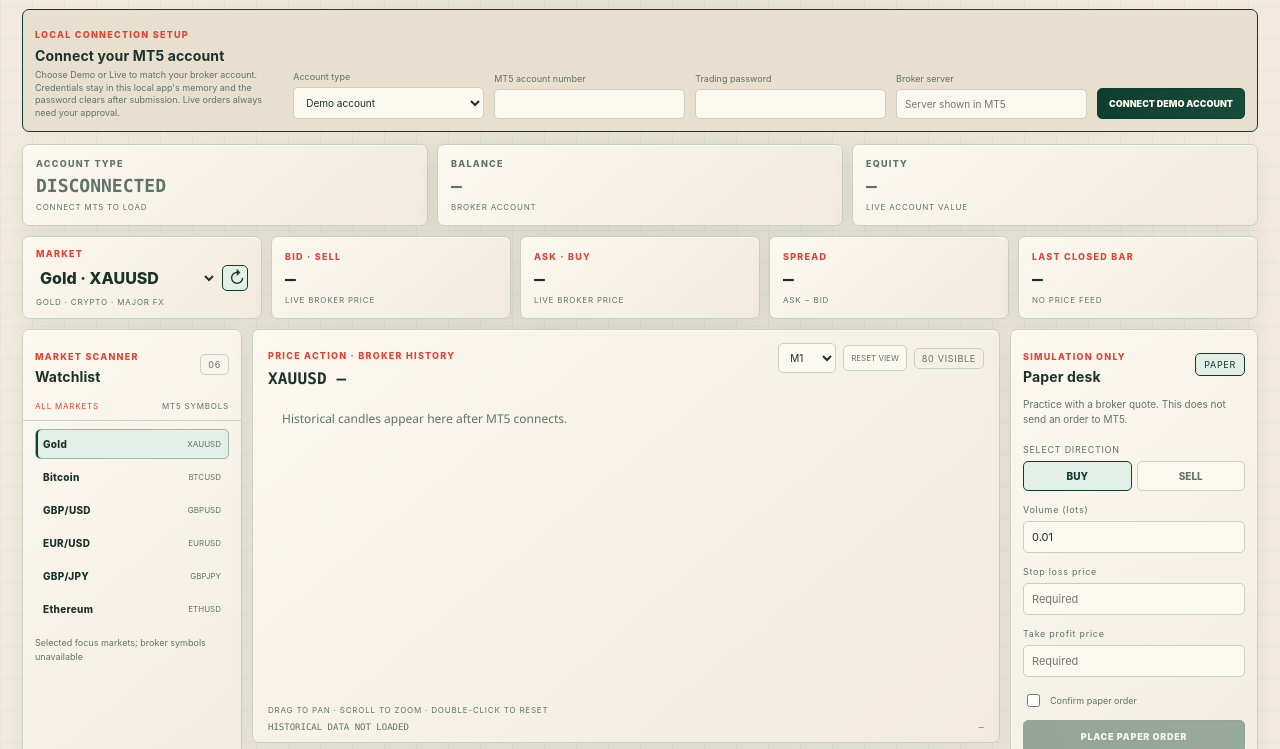
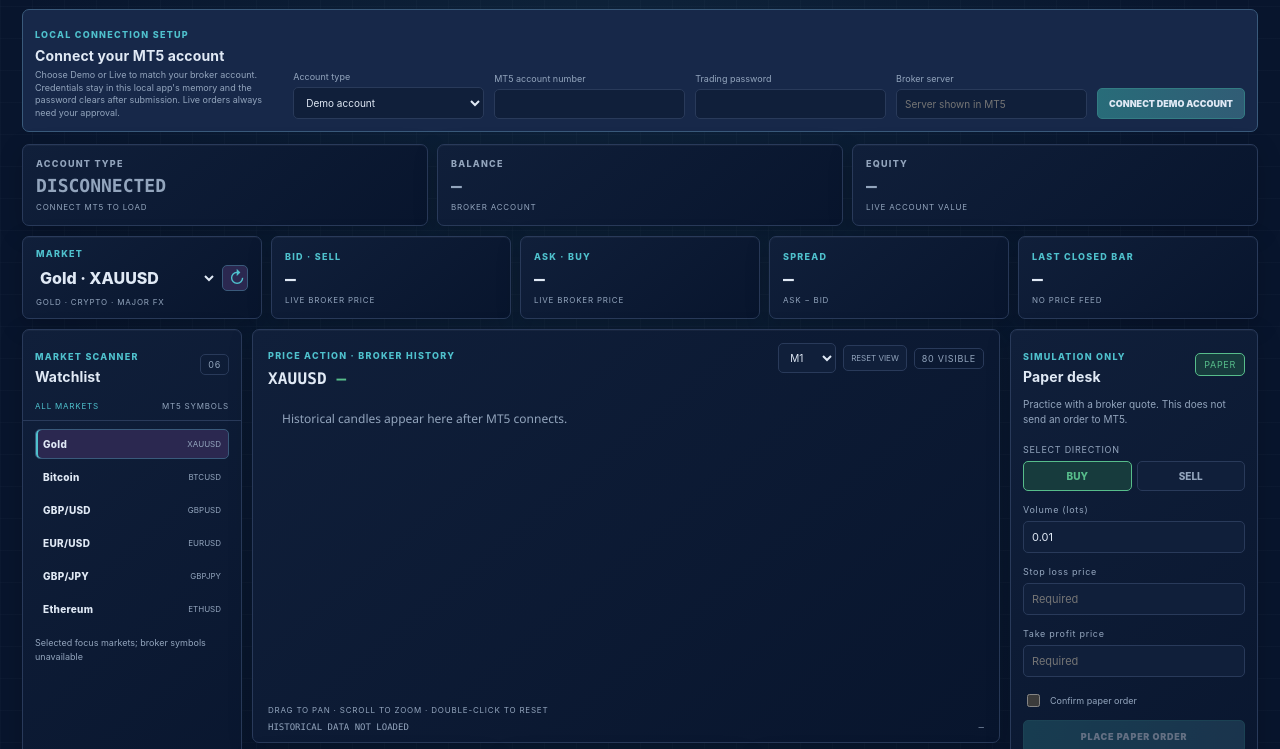
Before and after one commit to bbhabeshan-source/habetrad, a plain HTML site: page static/index.html in a window 1280 px wide. Shown: the part 122-871 px from the top of the page. Drawn offline with Linux system fonts and the light colour scheme; no server answers.

Commit message:
feat: add Hub logo and subdued navy theme
Use the supplied mark in the header and favicon, and soften the dashboard with a navy palette and muted teal, green, and purple accents.

Co-authored-by: Copilot <223556219+Copilot@users.noreply.github.com>

```diff
--- a/static/app.js
+++ b/static/app.js
@@ -511,7 +511,7 @@ function drawChart() {
   const mutedColor = palette.getPropertyValue("--muted").trim();
   const lineColor = palette.getPropertyValue("--line").trim();
   const greenColor = palette.getPropertyValue("--green").trim();
-  const vermilionColor = palette.getPropertyValue("--vermilion").trim();
+  const downColor = palette.getPropertyValue("--red").trim();
 
   const bounds = chart.getBoundingClientRect();
   const ratio = window.devicePixelRatio || 1;
@@ -571,7 +571,7 @@ function drawChart() {
     const x = left + index * step + step / 2;
     const candleWidth = Math.max(1, Math.min(9, step * 0.62));
     const rising = bar.close >= bar.open;
-    const color = rising ? greenColor : vermilionColor;
+    const color = rising ? greenColor : downColor;
     context.strokeStyle = color;
     context.fillStyle = color;
     context.lineWidth = Math.max(1, Math.min(2, step * 0.15));
--- a/static/styles.css
+++ b/static/styles.css
@@ -1,22 +1,19 @@
 :root {
-  color-scheme: light;
-  --bone: #f2ebdd;
-  --bone-light: #fbf8f0;
-  --bone-shade: #e8dfcf;
-  --bottle-green: #0f3d2e;
-  --bottle-green-soft: #e3eee7;
-  --vermilion: #e34234;
-  --vermilion-soft: #fbe7e2;
-  --background: var(--bone);
-  --panel: var(--bone-light);
-  --panel-raised: var(--bone-shade);
-  --line: #c9d0c4;
-  --line-bright: var(--bottle-green);
-  --text: #1b332a;
-  --muted: #60736a;
-  --accent: var(--vermilion);
-  --green: var(--bottle-green);
-  --red: var(--vermilion);
+  color-scheme: dark;
+  --background: #08152d;
+  --panel: #101f3a;
+  --panel-raised: #172849;
+  --green: #57bd8b;
+  --green-soft: #173b3d;
+  --red: #d47d91;
+  --red-soft: #3a273a;
+  --teal: #4fc1cd;
+  --purple: #9277db;
+  --purple-soft: #2b2850;
+  --line: #293a5a;
+  --line-bright: #3a5a7b;
+  --text: #e0e9f5;
+  --muted: #93a5bd;
 }
 
 * { box-sizing: border-box; }
@@ -27,9 +24,9 @@ body {
   margin: 0;
   color: var(--text);
   background:
-    radial-gradient(ellipse at 48% -15%, rgba(15, 61, 46, 0.08), transparent 38rem),
-    linear-gradient(rgba(15, 61, 46, .035) 1px, transparent 1px),
-    linear-gradient(90deg, rgba(15, 61, 46, .035) 1px, transparent 1px),
+    radial-gradient(ellipse at 48% -15%, rgba(79, 193, 205, .09), transparent 38rem),
+    linear-gradient(rgba(177, 201, 228, .025) 1px, transparent 1px),
+    linear-gradient(90deg, rgba(177, 201, 228, .025) 1px, transparent 1px),
     var(--background);
   background-size: auto, 32px 32px, 32px 32px, auto;
   font-family: Inter, "Segoe UI", sans-serif;
@@ -41,7 +38,8 @@ button { cursor: pointer; }
 .topbar { height: 50px; display: flex; align-items: center; justify-content: space-between; gap: 20px; margin-bottom: 14px; }
 .brand { display: flex; align-items: center; gap: 10px; color: var(--text); text-decoration: none; font-size: 15px; font-weight: 900; letter-spacing: .14em; }
 .brand small { display: block; margin-top: 3px; color: var(--muted); font-size: 8px; letter-spacing: .2em; }
-.brand-mark { display: grid; width: 34px; height: 34px; place-items: center; border: 1px solid var(--vermilion); border-radius: 9px; color: var(--vermilion); background: var(--bone-light); box-shadow: 0 0 18px rgba(227,66,52,.16); }
+.brand-mark { position: relative; display: block; width: 42px; height: 42px; flex: none; overflow: hidden; border: 1px solid rgba(79,193,205,.55); border-radius: 10px; background: var(--background); box-shadow: 0 0 16px rgba(79,193,205,.12); }
+.brand-mark img { position: absolute; top: -4px; left: -15px; width: 72px; height: 72px; max-width: none; object-fit: cover; }
 .topbar-center, .topbar-right { display: flex; align-items: center; gap: 12px; }
 .topbar-center { min-width: 0; }
 .connection { color: var(--muted); font-size: 11px; }
@@ -50,40 +48,40 @@ button { cursor: pointer; }
 .live-dot.connected { background: var(--green); box-shadow: 0 0 11px var(--green); }
 .clock { color: var(--muted); font: 11px ui-monospace, Consolas, monospace; }
 .lock-badge, .disabled-badge, .paper-badge, .count-badge { border: 1px solid var(--line); border-radius: 5px; padding: 5px 8px; color: var(--muted); font-size: 9px; letter-spacing: .08em; white-space: nowrap; }
-.lock-badge { border-color: var(--vermilion); color: #a52e24; background: var(--vermilion-soft); }
-.paper-badge { border-color: var(--bottle-green); color: var(--green); background: var(--bottle-green-soft); }
-.notice { margin: 0 0 12px; border: 1px solid var(--vermilion); border-radius: 7px; padding: 10px 13px; color: #8f2f25; background: var(--vermilion-soft); font-size: 12px; }
+.lock-badge { border-color: var(--red); color: #e5a1ad; background: var(--red-soft); }
+.paper-badge { border-color: var(--green); color: var(--green); background: var(--green-soft); }
+.notice { margin: 0 0 12px; border: 1px solid var(--red); border-radius: 7px; padding: 10px 13px; color: #e3b2bb; background: var(--red-soft); font-size: 12px; }
 .connect-panel { display: grid; grid-template-columns: minmax(170px, 1.3fr) repeat(4, minmax(110px, 1fr)) auto; align-items: end; gap: 10px; margin-bottom: 12px; border: 1px solid var(--line-bright); border-radius: 7px; padding: 12px; background: var(--panel-raised); }
 .connect-panel[hidden] { display: none; }
 .connect-panel h2 { margin-top: 5px; }
 .connect-panel p { margin: 5px 0 0; color: var(--muted); font-size: 9px; line-height: 1.4; }
 .connect-panel label { display: grid; gap: 5px; color: var(--muted); font-size: 9px; }
-.connect-panel input, .connect-panel select { min-width: 0; width: 100%; border: 1px solid var(--line); border-radius: 5px; padding: 8px; color: var(--text); background: var(--bone-light); font-size: 10px; }
-.connect-panel input:focus, .connect-panel select:focus { border-color: var(--vermilion); outline: none; }
-.connect-panel button { border: 1px solid var(--bottle-green); border-radius: 5px; padding: 9px 11px; color: var(--bone-light); background: linear-gradient(100deg, var(--bottle-green), #174c3a); font-size: 9px; font-weight: 900; white-space: nowrap; }
+.connect-panel input, .connect-panel select { min-width: 0; width: 100%; border: 1px solid var(--line); border-radius: 5px; padding: 8px; color: var(--text); background: var(--panel); font-size: 10px; }
+.connect-panel input:focus, .connect-panel select:focus { border-color: var(--teal); outline: none; }
+.connect-panel button { border: 1px solid #337c83; border-radius: 5px; padding: 9px 11px; color: var(--text); background: linear-gradient(100deg, #286c79, #315c75); font-size: 9px; font-weight: 900; white-space: nowrap; }
 .connect-panel button:disabled { opacity: .5; cursor: wait; }
 .connect-actions { display: flex; align-items: center; gap: 7px; }
-.connect-panel .connect-cancel { border-color: var(--line); color: var(--muted); background: var(--bone-light); }
-.switch-account { border: 1px solid var(--line-bright); border-radius: 5px; padding: 7px 9px; color: var(--green); background: var(--bottle-green-soft); font-size: 9px; font-weight: 800; letter-spacing: .04em; }
-.switch-account:hover { border-color: var(--vermilion); color: var(--text); }
+.connect-panel .connect-cancel { border-color: var(--line); color: var(--muted); background: var(--panel); }
+.switch-account { border: 1px solid var(--line-bright); border-radius: 5px; padding: 7px 9px; color: var(--teal); background: var(--purple-soft); font-size: 9px; font-weight: 800; letter-spacing: .04em; }
+.switch-account:hover { border-color: var(--teal); color: var(--text); }
 .account-strip { display: grid; grid-template-columns: repeat(3, minmax(0, 1fr)); gap: 9px; margin-bottom: 10px; }
-.account-card { min-height: 72px; border-color: #a9c1b2; background: linear-gradient(140deg, var(--bottle-green-soft), var(--bone-light)); }
+.account-card { min-height: 72px; border-color: #35695d; background: linear-gradient(140deg, var(--green-soft), var(--panel)); }
 .account-card .card-caption { color: var(--green); }
-.account-card .metric-value { color: var(--bottle-green); }
-.account-strip.disconnected .account-card { border-color: var(--line); background: linear-gradient(140deg, var(--bone-light), var(--bone)); }
+.account-card .metric-value { color: var(--green); }
+.account-strip.disconnected .account-card { border-color: var(--line); background: linear-gradient(140deg, var(--panel), var(--background)); }
 .account-strip.disconnected .card-caption { color: var(--muted); }
 .account-strip.disconnected .metric-value { color: var(--muted); }
 
 .overview-strip { display: grid; grid-template-columns: repeat(5, minmax(0, 1fr)); gap: 9px; margin-bottom: 10px; }
-.overview-card, .panel { border: 1px solid var(--line); background: linear-gradient(140deg, var(--bone-light), var(--bone)); box-shadow: inset 0 1px rgba(255,255,255,.5), 0 7px 25px rgba(15,61,46,.08); }
+.overview-card, .panel { border: 1px solid var(--line); background: linear-gradient(140deg, var(--panel), var(--background)); box-shadow: inset 0 1px rgba(255,255,255,.035), 0 7px 25px rgba(0,0,0,.18); }
 .overview-card { min-width: 0; min-height: 82px; display: flex; flex-direction: column; justify-content: center; gap: 6px; border-radius: 7px; padding: 11px 13px; }
-.card-caption, .section-kicker { color: var(--vermilion); font-size: 9px; font-weight: 800; letter-spacing: .14em; }
+.card-caption, .section-kicker { color: var(--teal); font-size: 9px; font-weight: 800; letter-spacing: .14em; }
 .metric-value { font: 600 18px ui-monospace, Consolas, monospace; font-variant-numeric: tabular-nums; }
 .sub-caption { overflow: hidden; color: var(--muted); font-size: 8px; letter-spacing: .1em; text-overflow: ellipsis; white-space: nowrap; }
 .market-control { display: flex; align-items: center; gap: 5px; }
 .market-control select { width: 100%; min-width: 0; border: 0; outline: 0; color: var(--text); background: transparent; font-size: 16px; font-weight: 800; }
 .market-control select option { color: var(--text); background: var(--panel); }
-.icon-button { width: 26px; height: 26px; flex: none; border: 1px solid var(--line-bright); border-radius: 5px; color: var(--green); background: var(--bottle-green-soft); font-size: 17px; }
+.icon-button { width: 26px; height: 26px; flex: none; border: 1px solid var(--line-bright); border-radius: 5px; color: var(--teal); background: var(--purple-soft); font-size: 17px; }
 .icon-button:disabled { opacity: .5; cursor: wait; }
 .sr-only { position: absolute; width: 1px; height: 1px; overflow: hidden; clip: rect(0,0,0,0); white-space: nowrap; }
 
@@ -94,11 +92,11 @@ button { cursor: pointer; }
 h2 { margin: 4px 0 0; font-size: 14px; letter-spacing: .01em; }
 .count-badge { padding: 4px 7px; }
 .watch-tabs { display: flex; justify-content: space-between; margin: 16px -12px 0; border-bottom: 1px solid var(--line); padding: 0 12px 9px; color: var(--muted); font-size: 8px; letter-spacing: .1em; }
-.watch-tabs .active { color: var(--vermilion); }
+.watch-tabs .active { color: var(--teal); }
 .watchlist { display: grid; gap: 3px; max-height: 440px; overflow-y: auto; margin: 8px -5px 0; padding: 0 5px; scrollbar-color: var(--line-bright) transparent; scrollbar-width: thin; }
 .watch-item { width: 100%; display: flex; align-items: center; justify-content: space-between; gap: 5px; border: 1px solid transparent; border-radius: 5px; padding: 8px 7px; color: var(--text); background: transparent; text-align: left; }
-.watch-item:hover, .watch-item.active { border-color: #9db8a8; background: var(--bottle-green-soft); }
-.watch-item.active { box-shadow: inset 2px 0 var(--green); }
+.watch-item:hover, .watch-item.active { border-color: var(--line-bright); background: var(--purple-soft); }
+.watch-item.active { box-shadow: inset 2px 0 var(--teal); }
 .watch-symbol { font-size: 10px; font-weight: 800; letter-spacing: .03em; }
 .watch-type { color: var(--muted); font-size: 8px; }
 .source-note { margin: 12px 0 0; color: var(--muted); font-size: 9px; line-height: 1.5; }
@@ -110,50 +108,50 @@ h2 { margin: 4px 0 0; font-size: 14px; letter-spacing: .01em; }
 .chart-panel h2 { margin-top: 6px; font: 700 16px ui-monospace, Consolas, monospace; }
 .chart-panel h2 span { color: var(--green); }
 .chart-controls { display: flex; align-items: center; gap: 7px; }
-.chart-controls select, .field-label + input { border: 1px solid var(--line); border-radius: 5px; color: var(--text); background: var(--bone-light); }
+.chart-controls select, .field-label + input { border: 1px solid var(--line); border-radius: 5px; color: var(--text); background: var(--panel); }
 .chart-controls select { padding: 7px; font-size: 10px; }
 .chart-wrap { height: 300px; margin-top: 10px; }
 #priceChart { display: block; width: 100%; height: 100%; cursor: grab; touch-action: none; }
 #priceChart.dragging { cursor: grabbing; }
-.reset-chart { border: 1px solid var(--line); border-radius: 5px; padding: 7px; color: var(--muted); background: var(--bone-light); font-size: 8px; }
-.reset-chart:hover { border-color: var(--line-bright); color: var(--green); }
+.reset-chart { border: 1px solid var(--line); border-radius: 5px; padding: 7px; color: var(--muted); background: var(--panel); font-size: 8px; }
+.reset-chart:hover { border-color: var(--line-bright); color: var(--teal); }
 .chart-help { margin-top: 7px; color: var(--muted); font-size: 8px; letter-spacing: .1em; }
 .chart-range { display: flex; justify-content: space-between; gap: 10px; margin-top: 7px; color: var(--muted); font: 9px ui-monospace, Consolas, monospace; }
 .indicator-grid { display: grid; grid-template-columns: repeat(3, minmax(0, 1fr)); gap: 9px; }
 .indicator-card { min-height: 102px; display: flex; flex-direction: column; justify-content: center; gap: 6px; padding: 10px 12px; }
 .indicator-card strong { overflow: hidden; font-size: 13px; text-overflow: ellipsis; white-space: nowrap; }
 .indicator-card > span:not(.section-kicker), .indicator-card small { color: var(--muted); font-size: 9px; }
-.indicator-track { height: 3px; margin-top: 2px; border-radius: 3px; background: linear-gradient(90deg, var(--green), var(--vermilion)); }
+.indicator-track { height: 3px; margin-top: 2px; border-radius: 3px; background: linear-gradient(90deg, var(--purple), var(--teal)); }
 .indicator-track i { display: block; height: 100%; width: 0; border-radius: inherit; background: var(--green); }
 .bot-panel, .proposals-panel { padding: 13px 15px; }
 .bot-actions { display: flex; align-items: center; gap: 8px; }
-.bot-start { border: 1px solid var(--bottle-green); border-radius: 5px; padding: 8px 11px; color: var(--bone-light); background: var(--bottle-green); font-size: 9px; font-weight: 900; }
-.bot-start.running { border-color: var(--vermilion); color: #a52e24; background: var(--vermilion-soft); }
+.bot-start { border: 1px solid #397f68; border-radius: 5px; padding: 8px 11px; color: var(--text); background: #245c4b; font-size: 9px; font-weight: 900; }
+.bot-start.running { border-color: var(--red); color: #e5a1ad; background: var(--red-soft); }
 .bot-settings { display: grid; grid-template-columns: repeat(3, minmax(0, 1fr)); gap: 9px; margin-top: 13px; }
 .bot-settings label { display: grid; gap: 5px; color: var(--muted); font-size: 9px; }
-.bot-settings select, .bot-settings input { box-sizing: border-box; min-width: 0; width: 100%; border: 1px solid var(--line); border-radius: 5px; padding: 8px; color: var(--text); background: var(--bone-light); font-size: 10px; }
-.bot-settings input:focus, .bot-settings select:focus { border-color: var(--vermilion); outline: none; }
+.bot-settings select, .bot-settings input { box-sizing: border-box; min-width: 0; width: 100%; border: 1px solid var(--line); border-radius: 5px; padding: 8px; color: var(--text); background: var(--panel); font-size: 10px; }
+.bot-settings input:focus, .bot-settings select:focus { border-color: var(--teal); outline: none; }
 .strategy-options { display: flex; flex-wrap: wrap; gap: 8px 13px; margin-top: 13px; }
 .strategy-options > .field-label { flex-basis: 100%; margin: 0; }
 .strategy-options label { display: flex; align-items: center; gap: 5px; color: var(--text); font-size: 9px; }
-.strategy-options input { accent-color: var(--vermilion); }
+.strategy-options input { accent-color: var(--teal); }
 .bot-disclaimer { margin: 11px 0 0; color: var(--muted); font-size: 9px; line-height: 1.5; }
 .proposals-panel { min-height: 100px; }
 .proposals-list { display: grid; gap: 8px; margin-top: 10px; }
-.proposal-card { display: grid; grid-template-columns: minmax(145px, 1.2fr) repeat(4, minmax(65px, .7fr)) auto; align-items: center; gap: 10px; border: 1px solid var(--line); border-radius: 6px; padding: 10px; background: var(--bone-light); }
+.proposal-card { display: grid; grid-template-columns: minmax(145px, 1.2fr) repeat(4, minmax(65px, .7fr)) auto; align-items: center; gap: 10px; border: 1px solid var(--line); border-radius: 6px; padding: 10px; background: var(--panel); }
 .proposal-strategy strong, .proposal-strategy small { display: block; }
-.proposal-strategy strong { color: var(--vermilion); font-size: 10px; }
+.proposal-strategy strong { color: var(--purple); font-size: 10px; }
 .proposal-strategy small, .proposal-metric span { color: var(--muted); font-size: 8px; line-height: 1.4; }
 .proposal-metric { display: grid; gap: 4px; }
 .proposal-metric strong { font: 10px ui-monospace, Consolas, monospace; }
-.proposal-approve { border: 1px solid var(--bottle-green); border-radius: 5px; padding: 8px; color: var(--bone-light); background: var(--bottle-green); font-size: 8px; font-weight: 900; white-space: nowrap; }
+.proposal-approve { border: 1px solid #337c83; border-radius: 5px; padding: 8px; color: var(--text); background: linear-gradient(100deg, #286c79, #315c75); font-size: 8px; font-weight: 900; white-space: nowrap; }
 .proposal-approve:disabled { opacity: .4; cursor: not-allowed; }
 .proposal-card.expired { opacity: .55; }
 .lower-grid { display: grid; grid-template-columns: 1.2fr 1fr; gap: 9px; }
 .news-panel, .signal-panel { min-height: 112px; padding: 12px; }
-.disabled-badge { border-color: var(--vermilion); color: #a52e24; background: var(--vermilion-soft); }
+.disabled-badge { border-color: var(--red); color: #e5a1ad; background: var(--red-soft); }
 .event-row { display: flex; align-items: center; gap: 9px; margin-top: 14px; }
-.event-icon { width: 22px; height: 22px; display: grid; flex: none; place-items: center; border: 1px solid var(--bottle-green); border-radius: 50%; color: var(--green); background: var(--bottle-green-soft); font-weight: 800; }
+.event-icon { width: 22px; height: 22px; display: grid; flex: none; place-items: center; border: 1px solid var(--teal); border-radius: 50%; color: var(--teal); background: var(--purple-soft); font-weight: 800; }
 .event-row strong, .event-row small { display: block; }
 .event-row strong { font-size: 10px; }
 .event-row small, .signal-panel p { margin-top: 4px; color: var(--muted); font-size: 9px; line-height: 1.45; }
@@ -165,14 +163,14 @@ h2 { margin: 4px 0 0; font-size: 14px; letter-spacing: .01em; }
 .panel-copy { margin: 12px 0 17px; color: var(--muted); font-size: 10px; line-height: 1.5; }
 .direction-label, .field-label { display: block; margin: 13px 0 6px; color: var(--muted); font-size: 9px; letter-spacing: .08em; }
 .direction-toggle { display: grid; grid-template-columns: 1fr 1fr; gap: 5px; }
-.direction { border: 1px solid var(--line); border-radius: 5px; padding: 8px; color: var(--muted); background: var(--bone-light); font-size: 10px; font-weight: 800; }
-.direction[data-side="buy"].active { border-color: var(--bottle-green); color: var(--green); background: var(--bottle-green-soft); }
-.direction[data-side="sell"].active { border-color: var(--vermilion); color: #a52e24; background: var(--vermilion-soft); }
+.direction { border: 1px solid var(--line); border-radius: 5px; padding: 8px; color: var(--muted); background: var(--panel); font-size: 10px; font-weight: 800; }
+.direction[data-side="buy"].active { border-color: var(--green); color: var(--green); background: var(--green-soft); }
+.direction[data-side="sell"].active { border-color: var(--red); color: #e5a1ad; background: var(--red-soft); }
 .field-label + input { width: 100%; padding: 8px; font-size: 11px; }
-.field-label + input:focus { border-color: var(--vermilion); outline: none; }
+.field-label + input:focus { border-color: var(--teal); outline: none; }
 .confirm-line { display: flex; align-items: center; gap: 7px; margin: 14px 0 10px; color: var(--muted); font-size: 9px; }
-.confirm-line input { accent-color: var(--vermilion); }
-.paper-submit { width: 100%; border: 1px solid var(--bottle-green); border-radius: 5px; padding: 10px 7px; color: var(--bone-light); background: linear-gradient(100deg, var(--bottle-green), #174c3a); font-size: 9px; font-weight: 900; letter-spacing: .08em; }
+.confirm-line input { accent-color: var(--teal); }
+.paper-submit { width: 100%; border: 1px solid #337c83; border-radius: 5px; padding: 10px 7px; color: var(--text); background: linear-gradient(100deg, #286c79, #315c75); font-size: 9px; font-weight: 900; letter-spacing: .08em; }
 .paper-submit:disabled { opacity: .42; cursor: not-allowed; }
 .paper-status { min-height: 29px; color: var(--muted); font-size: 9px; line-height: 1.4; }
 .risk-note { display: grid; gap: 4px; margin-top: 18px; border-top: 1px solid var(--line); padding-top: 12px; }
```
Also changed, not shown: static/index.html (+2 -1 lines), static/hub-logo.jpg (added).
